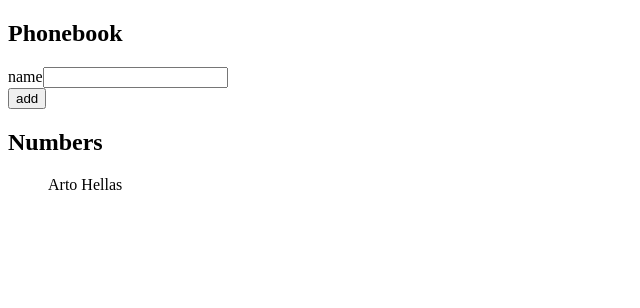
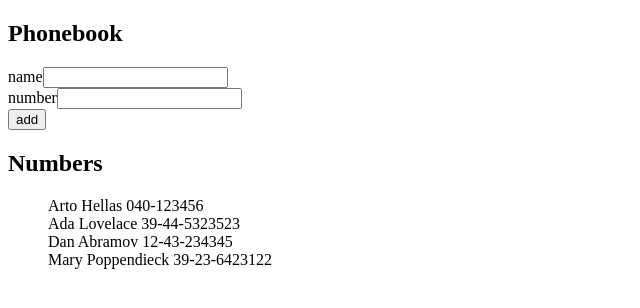
Before and after one commit to jussipien/Full-Stack-Open-2019, a React (Create React App) app in the folder osa2/puhelinluettelo/: page / in a window 1280 px wide. Shown: the top 308 px of the page, without its empty margins (0-640 px from the left). Built offline with nearby package versions, Linux system fonts and the light colour scheme.

Commit message:
Completed 2.7, started on 2.8

```diff
--- a/osa2/puhelinluettelo/src/App.js
+++ b/osa2/puhelinluettelo/src/App.js
@@ -2,28 +2,41 @@ import React, { useState } from 'react'
 
 const PersonList = ({persons}) => {
   const listItems = () =>
-    persons.map(person => <li key={person.name}>{person.name}</li>)
+    persons.map(person => <li key={person.name}>{person.name} {person.number}</li>)
   return (
     listItems()
   )
 }
 
 const App = () => {
-  const [ persons, setPersons] = useState([
-    { name: 'Arto Hellas' }
+  const [persons, setPersons] = useState([
+    { name: 'Arto Hellas', number: '040-123456' },
+    { name: 'Ada Lovelace', number: '39-44-5323523' },
+    { name: 'Dan Abramov', number: '12-43-234345' },
+    { name: 'Mary Poppendieck', number: '39-23-6423122' }
   ])
   const [ newName, setNewName ] = useState('')
+  const [ newNumber, setNewNumber ] = useState('')
 
-  const changeInput = (event) => {
+  const inputName = (event) => {
     setNewName(event.target.value)
+  }
+
+  const inputNumber = (event) => {
+
   }
 
   const onSubmit = (event) => {
     event.preventDefault()
-    const personObject= {
-      name: newName,
+    console.log(persons)
+    if (persons.find(person => person.name === newName)) {
+      alert(`${newName} is already added to phonebook!`)
+    } else {
+      const personObject= {
+        name: newName,
+      }
+      setPersons(persons.concat(personObject))
     }
-    setPersons(persons.concat(personObject))
     setNewName('')
   }
 
@@ -33,7 +46,11 @@ const App = () => {
       <form onSubmit={onSubmit}>
         <div>
           <label htmlFor="name">name</label>
-          <input type="text" name="name" onChange={changeInput} value={newName}/>
+          <input type="text" name="name" onChange={inputName} value={newName}/>
+        </div>
+        <div>
+          <label htmlFor="number">number</label>
+          <input type="text" name="number"onChange={inputNumber} value={newNumber}/>
         </div>
         <div>
           <button type="submit">add</button>
```
